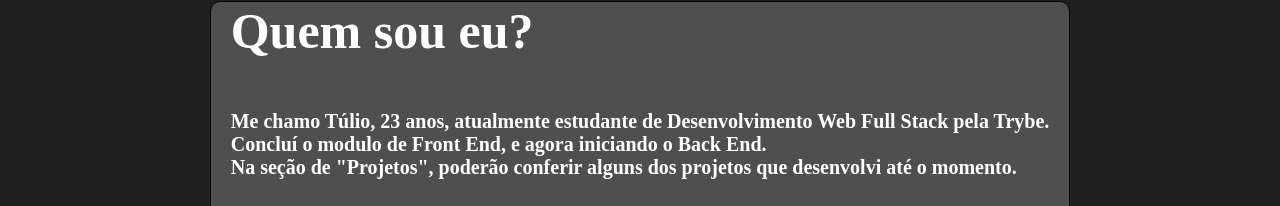
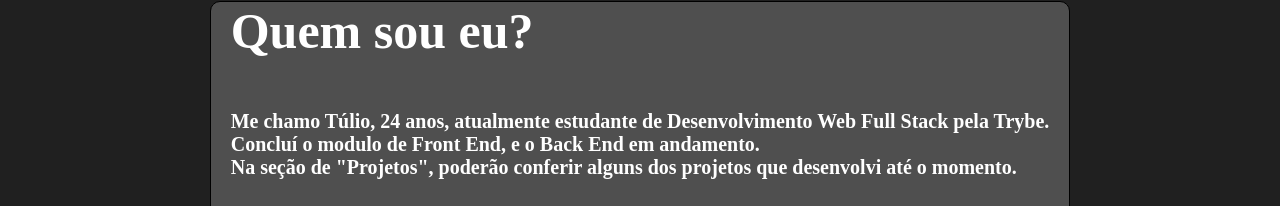
Before and after one commit to Anaozao/Anaozao.github.io, a React (Vite) app: page / in a window 1280 px wide. Shown: the part 179-385 px from the top of the page. Built offline with nearby package versions, Linux system fonts and the light colour scheme.

Commit message:
Update AboutMe.tsx

```diff
--- a/src/Components/AboutMe/AboutMe.tsx
+++ b/src/Components/AboutMe/AboutMe.tsx
@@ -8,8 +8,8 @@ function AboutMe() {
     <section className={styles.aboutMe}>
       <h1 className={styles.title}>Quem sou eu?</h1>
       <div className={styles.paragraphDiv}>
-        <p className={styles.paragraph}>Me chamo Túlio, 23 anos, atualmente estudante de Desenvolvimento Web Full Stack pela Trybe.</p>
-        <p className={styles.paragraph}>Concluí o modulo de Front End, e agora iniciando o Back End.</p>
+        <p className={styles.paragraph}>Me chamo Túlio, 24 anos, atualmente estudante de Desenvolvimento Web Full Stack pela Trybe.</p>
+        <p className={styles.paragraph}>Concluí o modulo de Front End, e o Back End em andamento.</p>
         <p className={styles.paragraph}>Na seção de "Projetos", poderão conferir alguns dos projetos que desenvolvi até o momento.</p>
       </div>
       <div className={styles.skillsDiv}>
```
